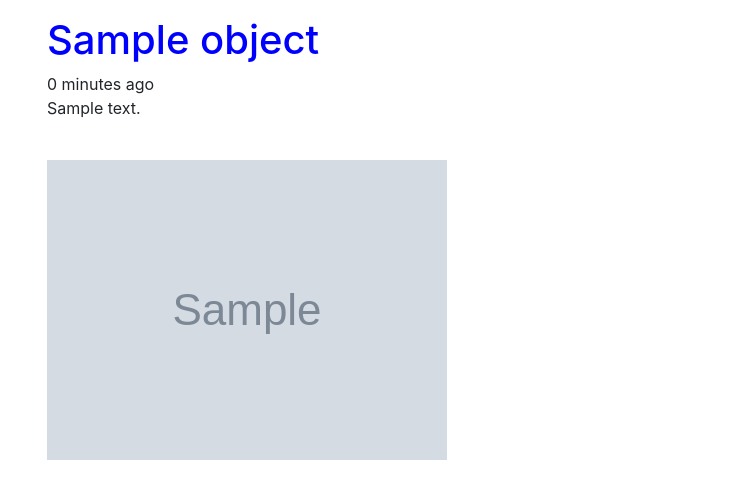
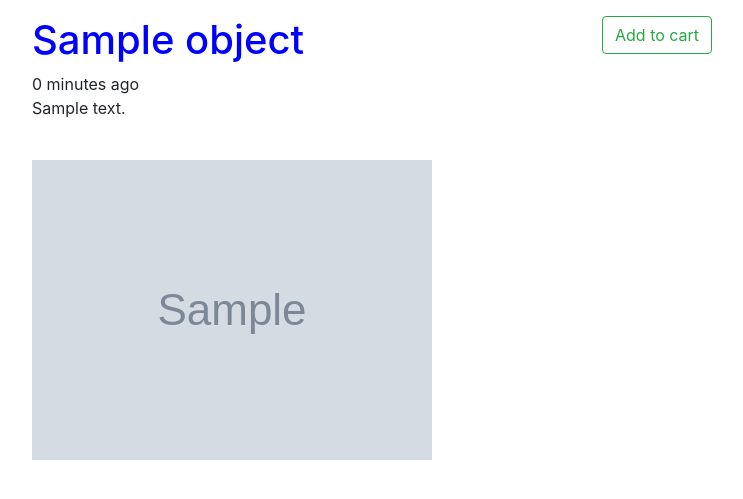
Before and after one commit to dmkibuka/E-Commerce-Master, a Django app: template products/templates/product/detail.html in a window 1280 px wide. Shown: the part 56-555 px from the top of the page, without its empty margins (53-796 px from the left). Run offline with Django 3.2, Linux system fonts and the light colour scheme; the template is opened without the code that fills it: most values are stand-ins (such as "Sample title", 1, 10 or a date in 2020); grey boxes marked "Sample" are stand-in pictures; parts of the project's set-up code (start-up, migrations or seed data) failed here and were passed over; some libraries are stand-ins or nearby versions.

Commit message:
Added cart functionality to products detail template and in products detail view

```diff
--- a/products/templates/product/detail.html
+++ b/products/templates/product/detail.html
@@ -2,18 +2,18 @@
 
 
 {% block content %}
-  <div class='container'>
 
-    <div class='row'>
-      <div class='col'>
-        <h1>{{ object.title }}</h1>
-        {{ object.timestamp|timesince }} ago
-        {{ object.description|linebreaks }}<br/>
-        {% if object.image %}
-          <img src='{{ object.image.url }}' class='img-fluid' />
-        {% endif %}
-      </div>
-    </div>
+<div class='row'>
+  <div class='col-12 col-md-6'>
+    <h1>{{ object.title }}</h1> {{ object.timestamp|timesince }} ago {{ object.description|linebreaks }}<br/> {% if object.image %}
+    <img src='{{ object.image.url }}' class='img-fluid' /> {% endif %}
   </div>
+  <div class='col-12 col-md-6'>
+    {% if object in cart.products.all %} In cart <button class='btn btn-outline-info'>Remove?</button> {% else %}
+    <button class='btn btn-outline-success'>Add to cart</button> {% endif %}
+
+  </div>
+</div>
+
 
 {% endblock %}
```
Also changed, not shown: products/views.py (+7 -0 lines).
